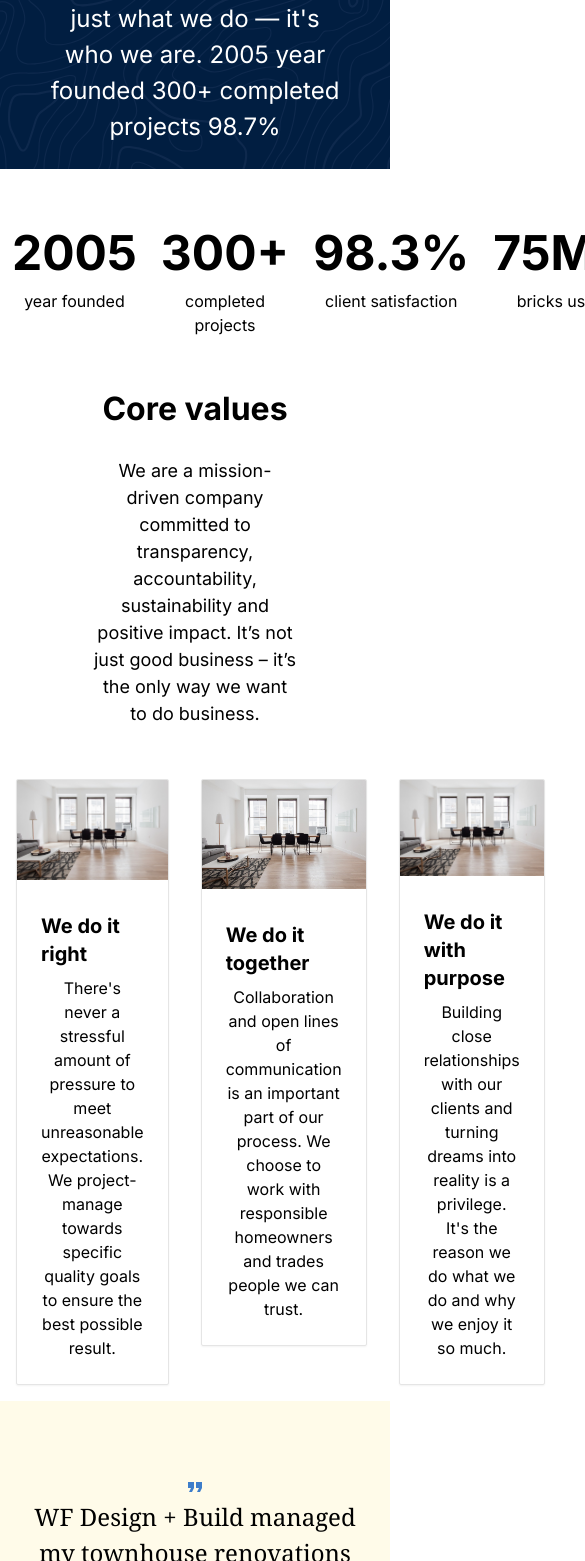
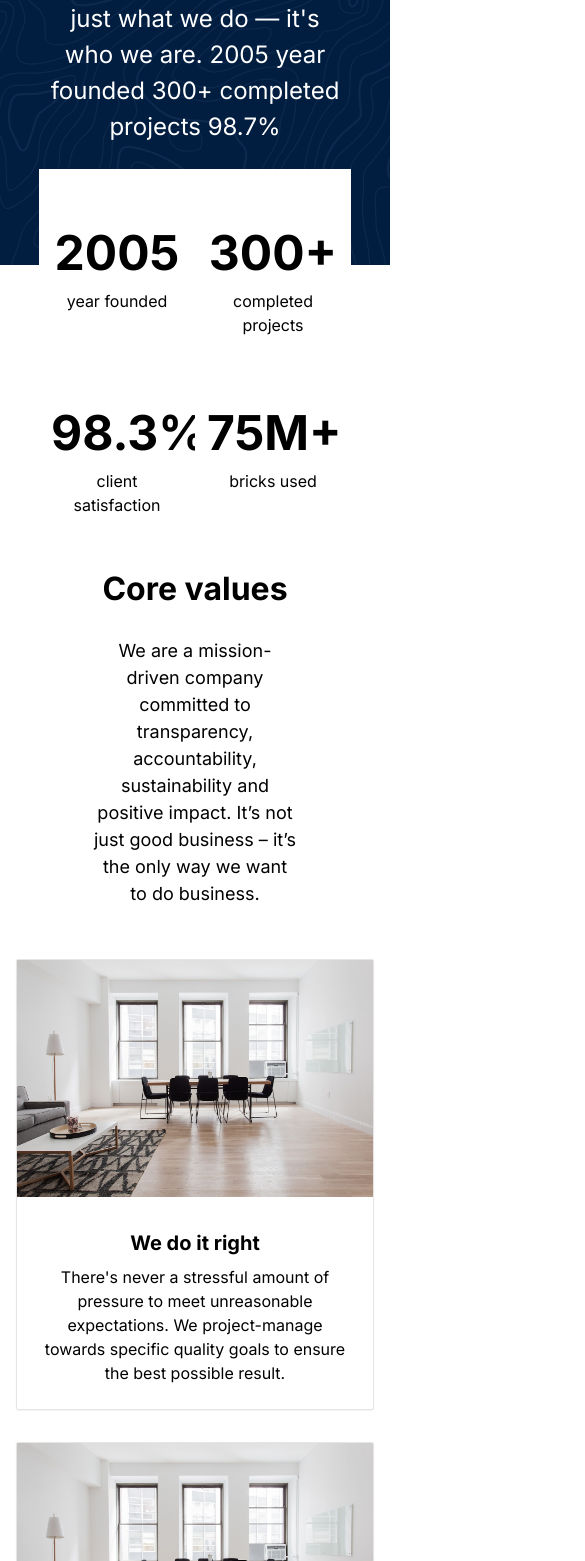
Before and after one commit to kapilaklecha/house-builder, a Next.js app: page /about in a window 390 px wide. Shown: the part 439-2000 px from the top of the page, 585 px wide, since content can reach past the window. Built offline with nearby package versions, Linux system fonts and the light colour scheme.

Commit message:
Added responsiveness

```diff
--- a/app/about/page.tsx
+++ b/app/about/page.tsx
@@ -22,7 +22,7 @@ const page = () => {
         </div>
         <div className=' mt-[-96px]'>
         <Container>
-        <div className=' flex  '>
+        <div className='grid grid-cols-4 max-lg:grid-cols-2 bg-white max-lg:w-[80%] max-lg:mx-auto'>
             <NumCard head='2005' desc='year founded'/>
             <NumCard head='300+' desc='completed projects'/>
             <NumCard head='98.3%' desc='client satisfaction'/>
@@ -36,7 +36,7 @@ const page = () => {
             <p className=' text-[18px]'>We are a mission-driven company committed to transparency, accountability, sustainability and positive impact. It’s not just good business – it’s the only way we want to do business.</p>
         </div>
         </div>
-        <div className='flex'>
+        <div className='grid grid-flow-col max-lg:grid-flow-row'>
             <ImageComponentWithDesc source='/house1.jpg' desc="There's never a stressful amount of pressure to meet unreasonable expectations. We project-manage towards specific quality goals to ensure the best possible result." heading='We do it right'/>
             <ImageComponentWithDesc source='/house1.jpg' desc="Collaboration and open lines of communication is an important part of our process. We choose to work with responsible homeowners and trades people we can trust." heading='We do it together'/>
             <ImageComponentWithDesc source='/house1.jpg' desc="Building close relationships with our clients and turning dreams into reality is a privilege. It's the reason we do what we do and why we enjoy it so much." heading='We do it with purpose'/>
@@ -56,7 +56,7 @@ export default page
 
 const NumCard = ({head, desc} : {head: string, desc:string}) => {
     return (
-        <div className=' bg-white text-[#000000] p-3 pt-12 w-full text-center'>
+        <div className=' bg-white text-[#000000] p-3 pt-12 w-full text-center border-none'>
             <h1 className=' text-[48px] font-bold'>{head}</h1>
             <p>{desc}</p>
         </div>
```
